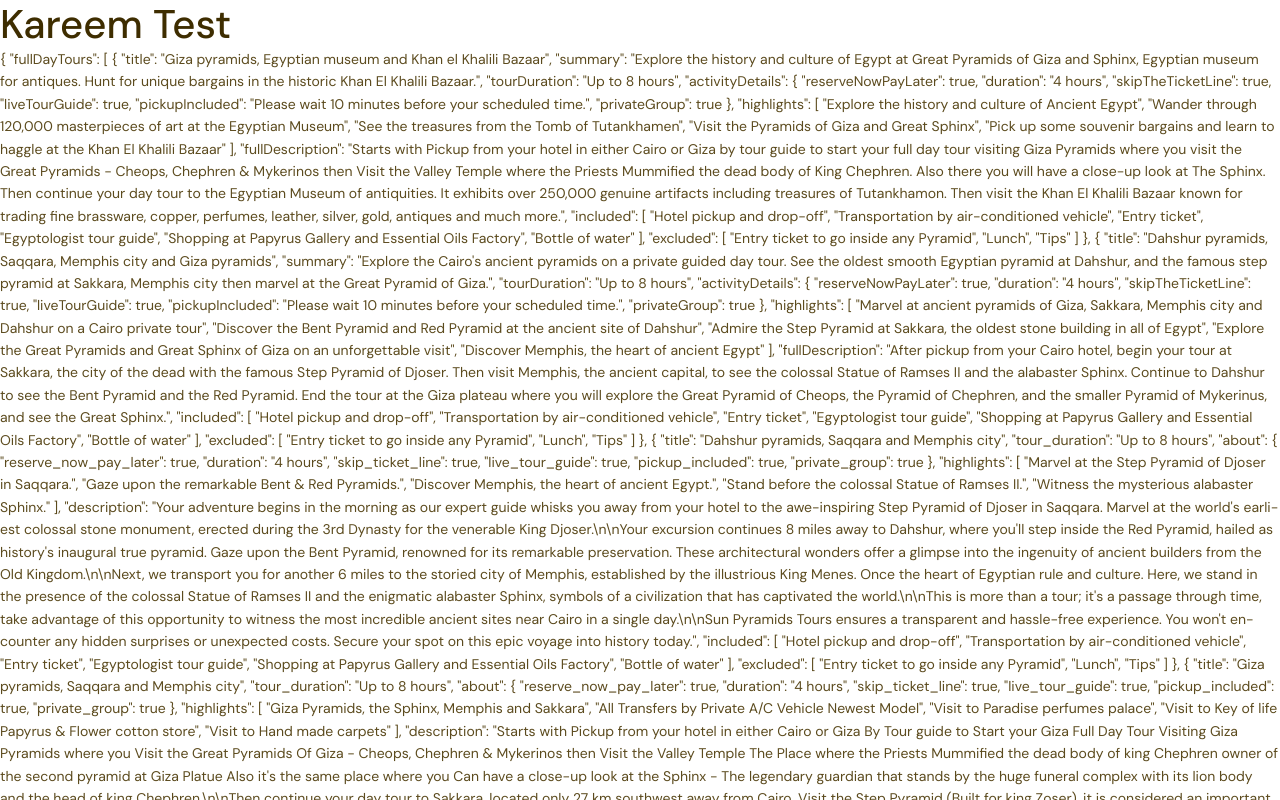
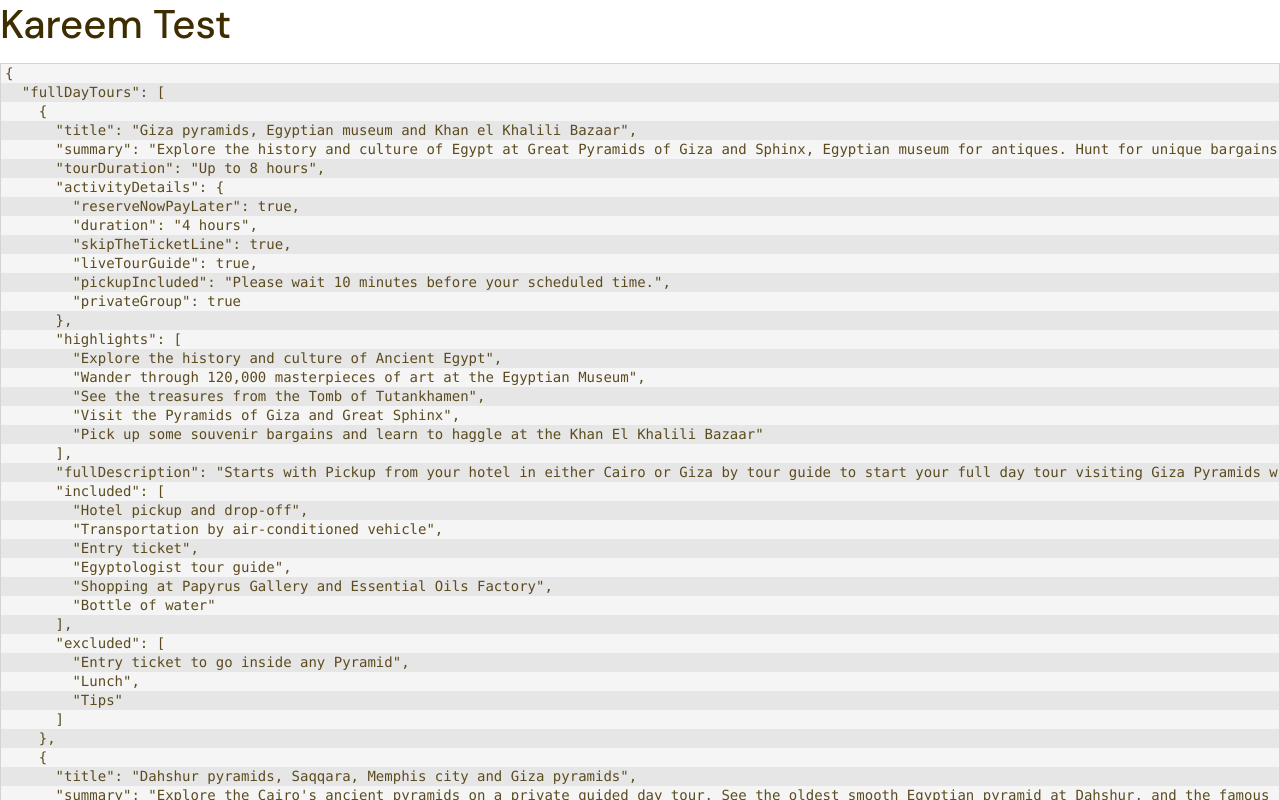
Before and after one commit to mahmoudramadan0040/TripBookingSystem, a Next.js app: page /packageDetails in a window 1280 px wide. Shown: the top 800 px of the page. Built offline with nearby package versions, Linux system fonts and the light colour scheme.

Commit message:
rename json file

```diff
--- a/src/components/KareemTest.jsx
+++ b/src/components/KareemTest.jsx
@@ -7,7 +7,7 @@ export default function KareemTest() {
 
   useEffect(() => {
     console.log("-------Kareem Test-------");
-    fetch("/assets/tours.json")
+    fetch("/assets/fullDayTours.json")
       .then((res) => res.json())
       .then((data) => {
         setTourPackage(data);
@@ -22,7 +22,7 @@ export default function KareemTest() {
     <div>
       <h1>Kareem Test</h1>
       {tourPackage ? (
-        <p>{JSON.stringify(tourPackage, null, 2)}</p>
+        <pre>{JSON.stringify(tourPackage, null, 2)}</pre>
       ) : (
         <p>Loading tour data...</p>
       )}
```
Also changed, not shown: public/assets/fullDayTours.json (renamed from public/assets/tours.json).
